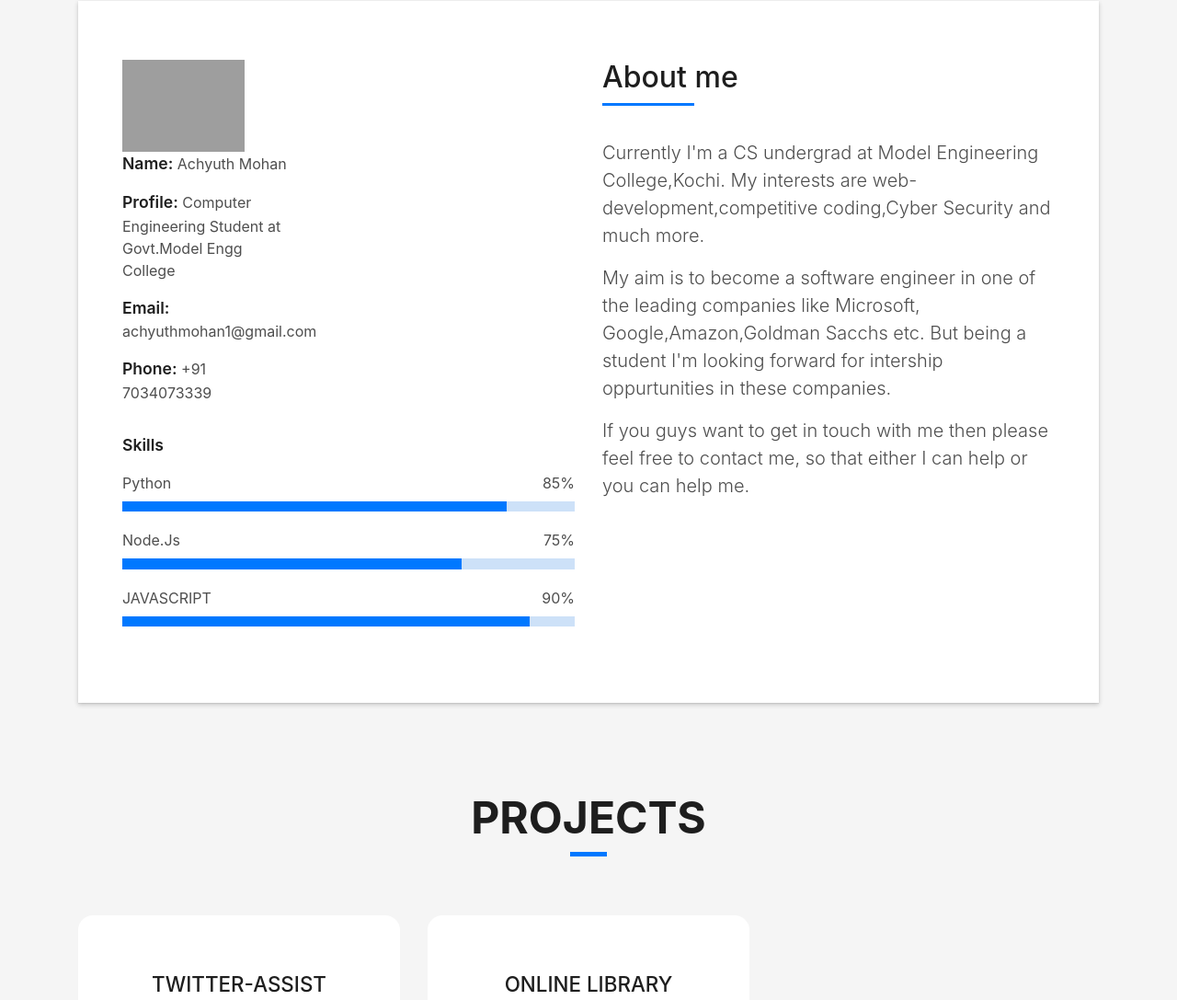
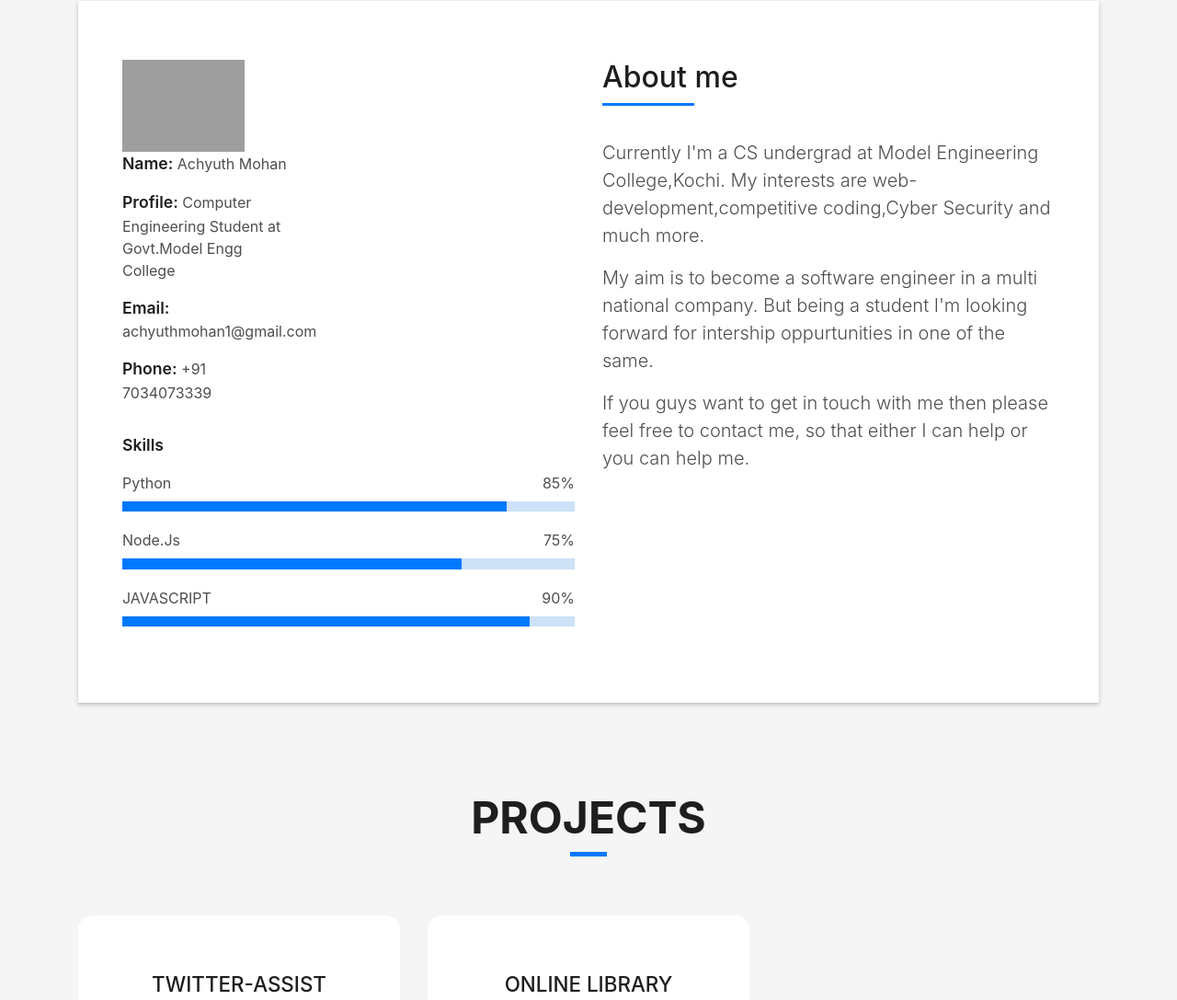
Before and after one commit to AchyuthMohan/portfolio, a plain HTML site: page index.html in a window 1280 px wide. Shown: the part 863-1950 px from the top of the page at 92% size. Drawn offline with Linux system fonts and the light colour scheme; grey boxes are pictures that could not be loaded; files whose address does not match are found by name.

Commit message:
Update index.html

```diff
--- a/index.html
+++ b/index.html
@@ -158,7 +158,7 @@
                       Currently I'm a CS undergrad at Model Engineering College,Kochi. My interests are web-development,competitive coding,Cyber Security and much more.
                     </p>
                     <p class="lead">
-                      My aim is to become a software engineer in one of the leading companies like Microsoft, Google,Amazon,Goldman Sacchs etc. But being a student I'm looking forward for intership oppurtunities in these companies.
+                      My aim is to become a software engineer in a multi national company. But being a student I'm looking forward for intership oppurtunities in one of the same.
                     </p>
                     <p class="lead">
                       If you guys want to get in touch with me then please feel free to contact me, so that either I can help or you can help me.
```
